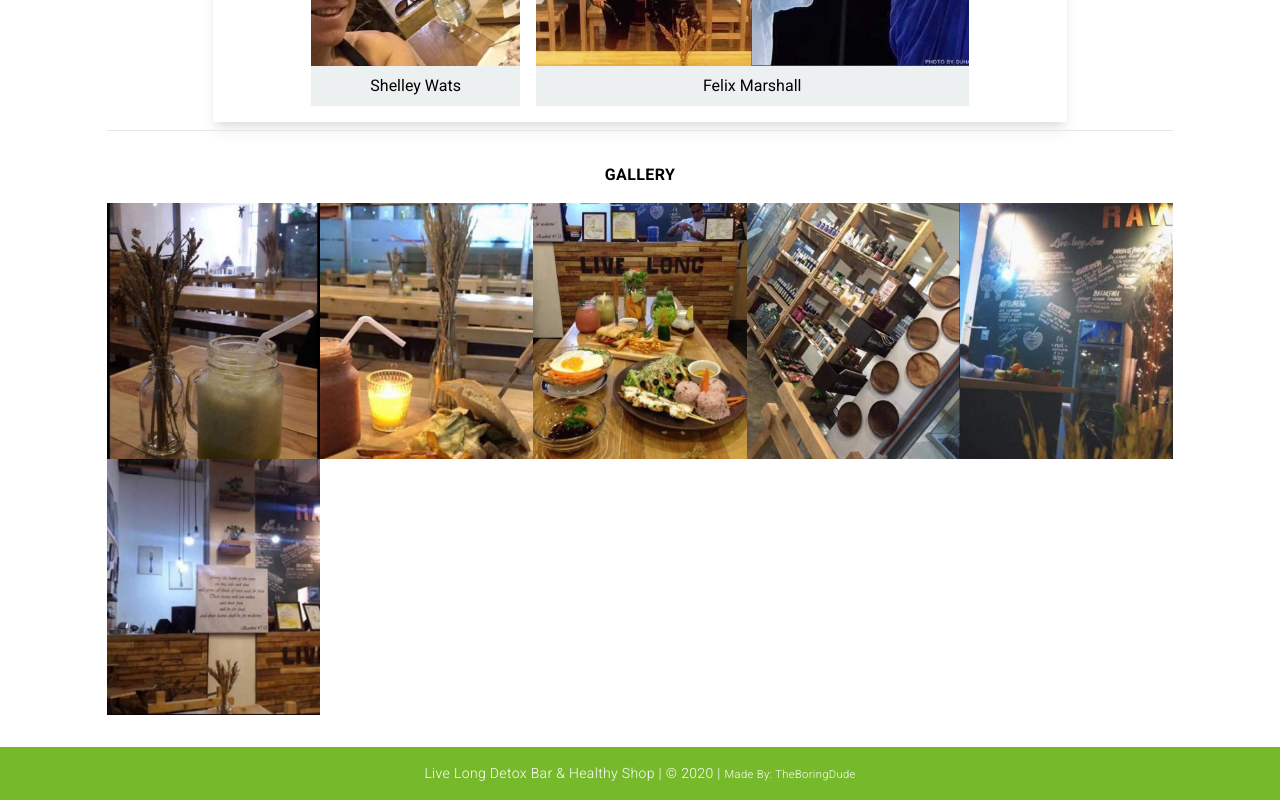
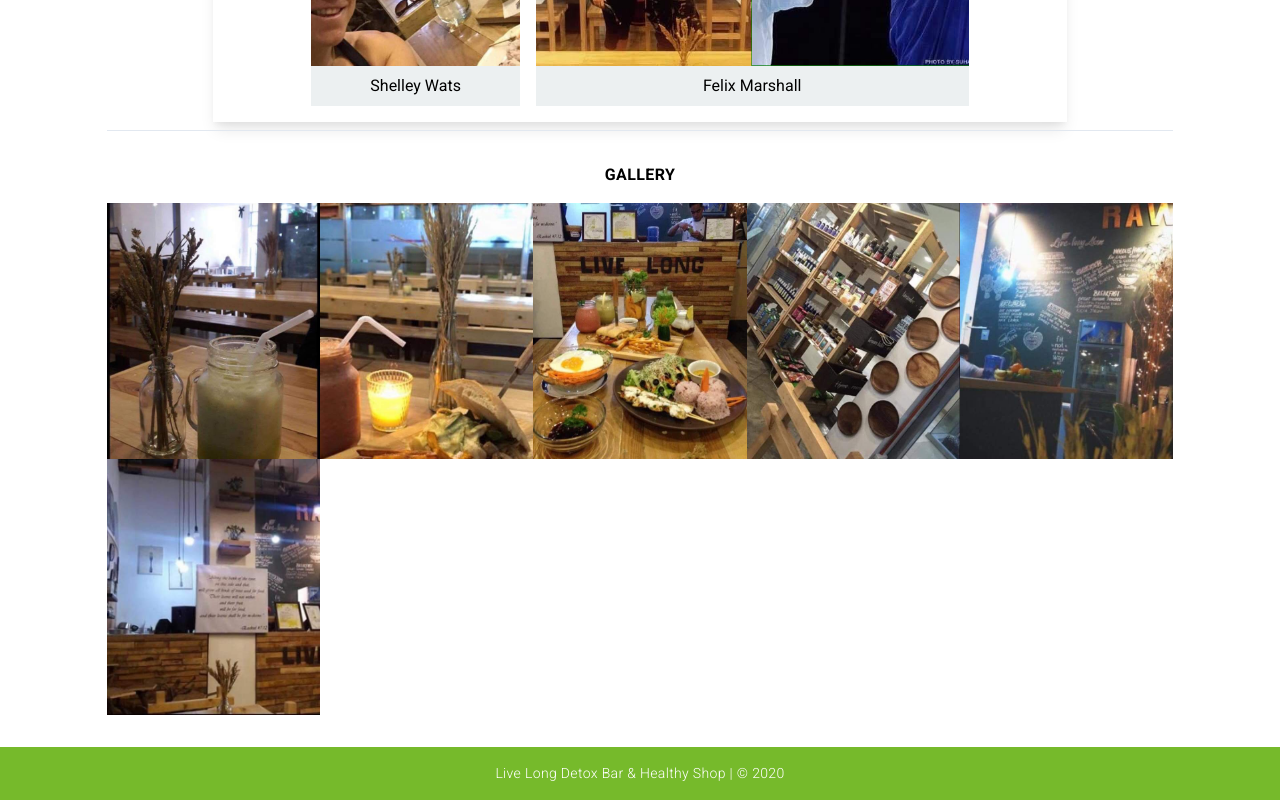
Before and after one commit to tbdsux/livelong_cafe, a website: page public/index.html in a window 1280 px wide. Shown: the part 6337-7137 px from the top of the page. Drawn offline with Linux system fonts and the light colour scheme.

Commit message:
remove maker credits

```diff
--- a/public/index.html
+++ b/public/index.html
@@ -459,7 +459,7 @@
 
         <!-- footer -->
         <div class="py-4 bg-leaf text-center">
-            <p class="font-light tracking-wide text-white text-sm">Live Long Detox Bar & Healthy Shop | &copy; 2020 | <small>Made By: TheBoringDude</small></p>
+            <p class="font-light tracking-wide text-white text-sm">Live Long Detox Bar & Healthy Shop | &copy; 2020</p>
         </div>
     </div>
 
```
